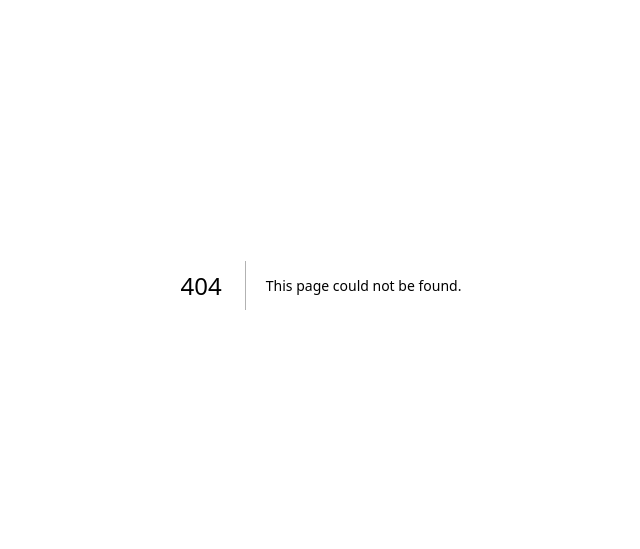
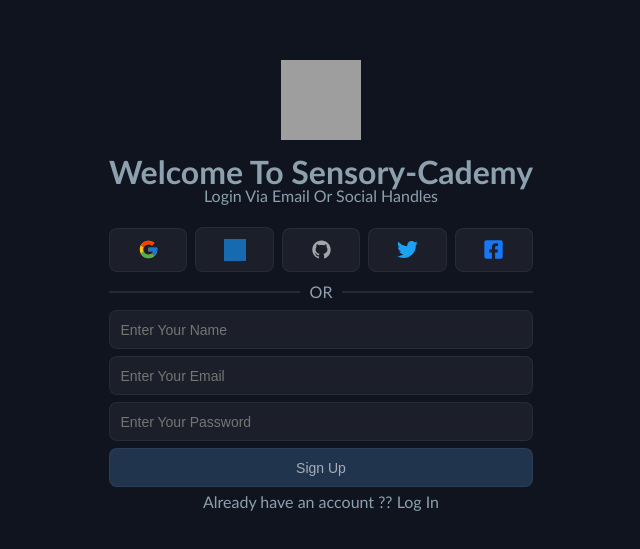
Before and after one commit to Srinivasan-Akash/Sensory-Cademy, a Next.js app: page /signUp in a window 1280 px wide. Before the commit this address had no page. Shown: the part 115-664 px from the top of the page, without its empty margins (319-959 px from the left). Built offline with nearby package versions, Linux system fonts and the light colour scheme; grey boxes are pictures that could not be loaded.

Commit message:
Added Login/Sign Up screen and routed them

```diff
--- /dev/null
+++ b/src/pages/signUp.js
@@ -0,0 +1,54 @@
+import React from 'react'
+import styles from '@/styles/Login.module.css'
+import Head from 'next/head'
+import Link from 'next/link'
+import Image from 'next/image'
+import { FcGoogle } from 'react-icons/fc'
+import { AiFillGithub } from "react-icons/ai";
+import { FaTwitter, FaFacebookSquare } from "react-icons/fa"
+
+export default function signUp() {
+    return (
+        <>
+            <Head>
+                <title>Create Next App</title>
+                <meta name="description" content="Generated by create next app" />
+                <meta name="viewport" content="width=device-width, initial-scale=1" />
+                <link rel="icon" href="/favicon.ico" />
+            </Head>
+            <main>
+                <main className={styles.loginContainer}>
+                    <div className={styles.loginForm}>
+                        <Image src={"/logo.png"} alt={"logo"} width={80} height={80} />
+                        <h1>Welcome To Sensory-Cademy</h1>
+                        <p>Login Via Email Or Social Handles</p>
+                        <form className={styles.formInput}>
+                            <div className={styles.socialHandles}>
+                                <button><FcGoogle /></button>
+                                <button><Image src={"/linkedin.svg"} className={styles.linkedin} width={22} height={22} /></button>
+                                <button><AiFillGithub /></button>
+                                <button><FaTwitter className={styles.twitter}/></button>
+                                <button><FaFacebookSquare className={styles.facebook}/></button>
+                            </div>
+                            <div className={styles.divider}>OR</div> {/* Divider with text */}
+                            <input
+                                type="name"
+                                placeholder="Enter Your Name"
+                            />
+                            <input
+                                type="email"
+                                placeholder="Enter Your Email"
+                            />
+                            <input
+                                type="password"
+                                placeholder="Enter Your Password"
+                            />
+                            <button className={styles.submit} type="submit">Sign Up</button>
+                            <p>Already have an account ?? <Link href='/'>Log In</Link></p>
+                        </form>
+                    </div>
+                </main>
+            </main>
+        </>
+    )
+}
--- /dev/null
+++ b/src/styles/Login.module.css
@@ -0,0 +1,122 @@
+.loginContainer {
+    width: 100vw;
+    height: 100vh;
+    background: linear-gradient(0deg, #10141F 0%, #10141F 100%), linear-gradient(0deg, #10141F 0%, #10141F 100%), linear-gradient(0deg, #10141F 0%, #10141F 100%), #10141F;
+    display: flex;
+    align-items: center;
+    justify-content: center;
+}
+
+.loginForm {
+    display: flex;
+    align-items: center;
+    justify-content: center;
+    flex-direction: column;
+    font-family: 'Gill Sans', 'Gill Sans MT', Calibri, 'Trebuchet MS', sans-serif;
+}
+
+.loginForm h1,
+.loginForm p {
+    line-height: 1;
+    color: #8DA0AE;
+}
+
+.loginContainer h1 {
+    margin-top: .5em;
+}
+
+.formInput {
+    display: flex;
+    align-items: center;
+    justify-content: center;
+    flex-direction: column;
+    width: 100%;
+    margin-top: 1em;
+}
+
+.formInput input,
+.formInput button {
+    background: hsla(0, 0%, 100%, 0.05);
+    border: none;
+    outline: none;
+    margin-top: .5em;
+    padding: .75em;
+    font-size: 14px;
+    color: hsla(0, 0%, 100%, 0.6);
+    border-radius: 8px;
+    border: 1px solid hsla(0, 0%, 100%, 0.05);
+    width: 100%;
+}
+
+.formInput input ::placeholder {
+    color: hsla(0, 0%, 100%, 0.6);
+}
+
+.formInput button:hover {
+    cursor: pointer;
+    background: hsla(0, 0%, 100%, 0.06);
+}
+
+.socialHandles {
+    display: flex;
+    align-items: center;
+    justify-content: space-around;
+    width: 100%;
+    gap: .5em;
+}
+
+.socialHandles button {
+    display: flex;
+    align-items: center;
+    justify-content: center;
+}
+
+.socialHandles button svg {
+    font-size: 1.5em;
+}
+
+.divider {
+    display: flex;
+    width: 100%;
+    align-items: center;
+    text-align: center;
+    color: #8DA0AE;
+
+    margin: 10px 0 2px 0;
+}
+
+.divider::before,
+.divider::after {
+    content: "";
+    flex: 1;
+    border-top: 2px solid #928d8d2c;
+}
+
+.divider::before {
+    margin-right: 10px;
+}
+
+.divider::after {
+    margin-left: 10px;
+}
+
+.submit {
+    background: #20344D !important;
+    margin-bottom: .5em;
+}
+
+.formInput p {
+    color: #8DA0AE;
+}
+
+.linkedin {
+    filter: brightness(0) saturate(100%) invert(24%) sepia(80%) saturate(3020%) hue-rotate(193deg) brightness(85%) contrast(83%);
+}
+
+.twitter {
+    fill: #1da1f2;
+}
+
+.facebook {
+    fill: #1877f2;
+}
```
